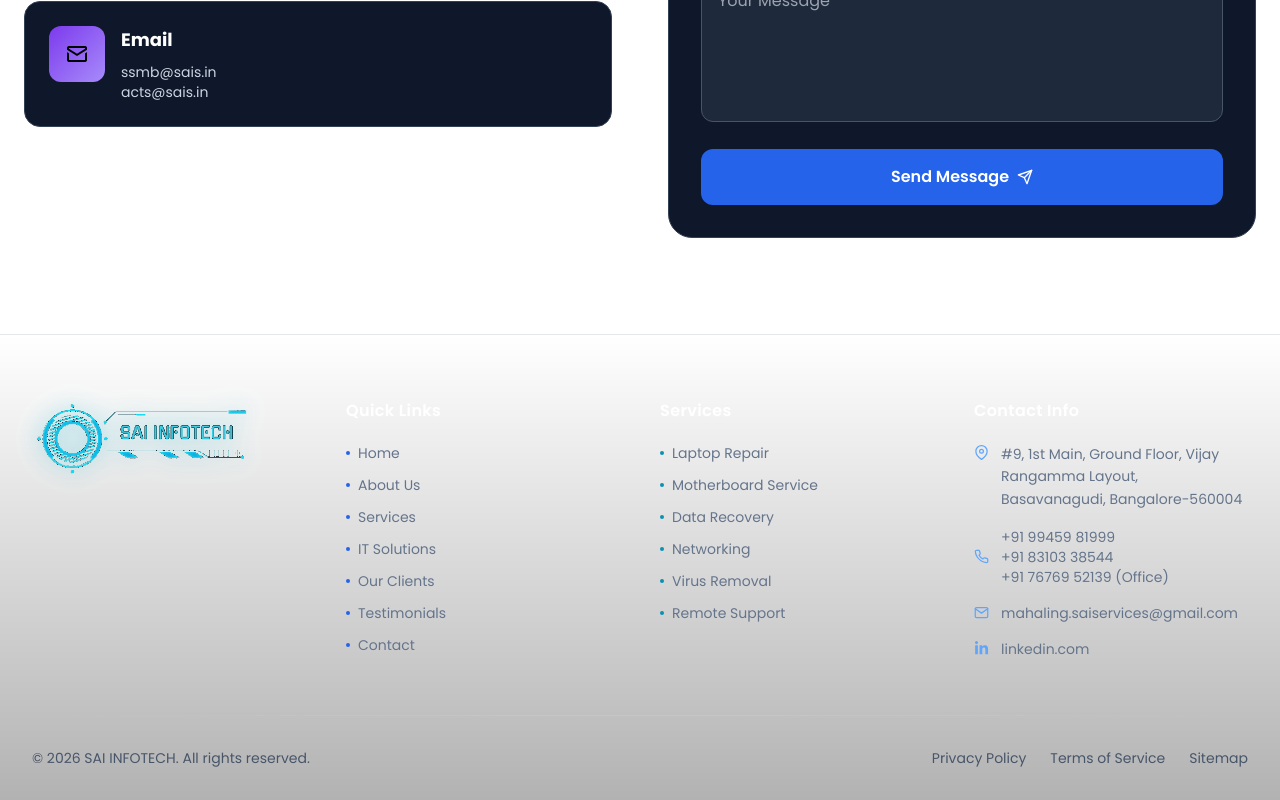
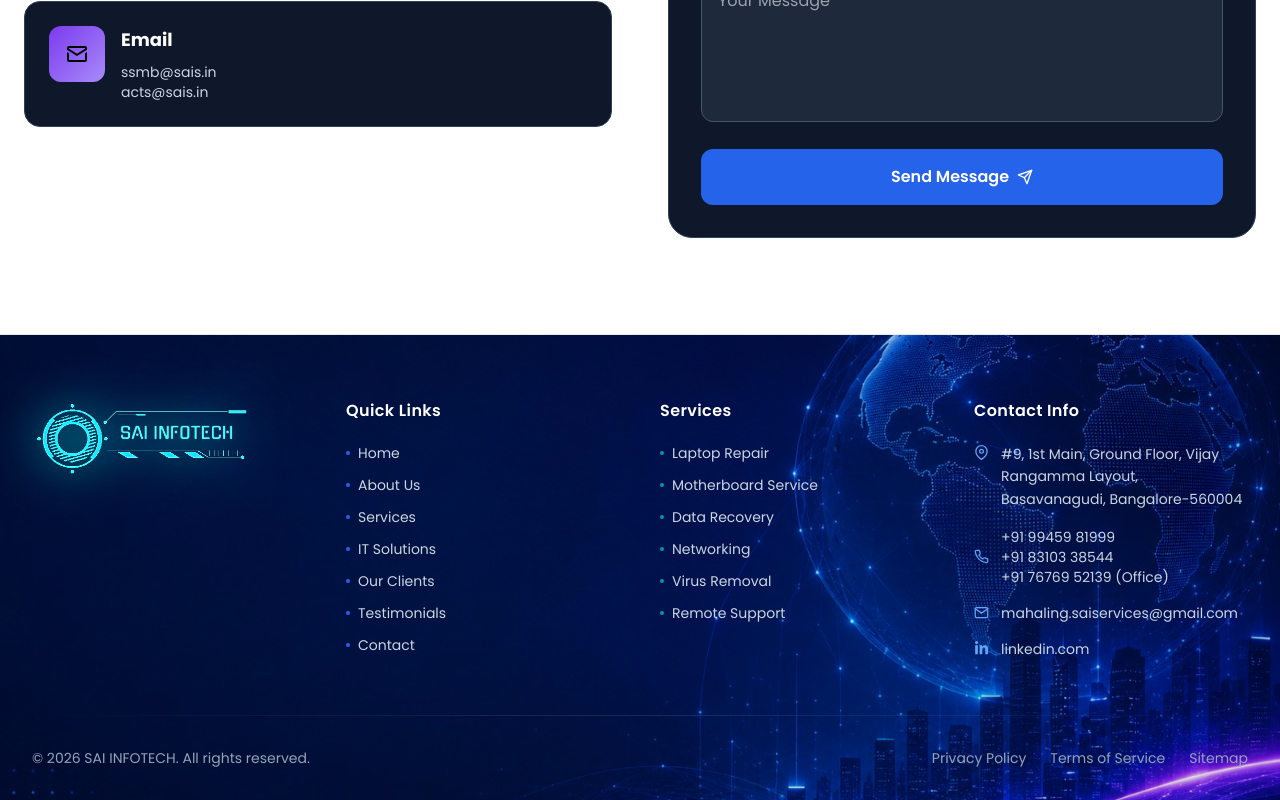
Before and after one commit to Yasir533/sai-infotech-webapp, a React (Vite) app in the folder sai-info/: page / in a window 1280 px wide. Shown: the part 4856-5656 px from the top of the page. Built offline with nearby package versions, Linux system fonts and the light colour scheme.

Commit message:
Updated futuristic footer UI and improved background visibility

```diff
--- a/sai-info/src/components/Footer.jsx
+++ b/sai-info/src/components/Footer.jsx
@@ -25,8 +25,16 @@ const serviceLinks = [
 
 export default function Footer() {
   return (
-    <footer className="relative border-t border-white/8">
-      <div className="absolute inset-0 bg-gradient-to-b from-transparent to-black/30" />
+    <footer
+      className="relative border-t border-white/8 overflow-hidden"
+      style={{
+        backgroundImage: "url('/bg.jpeg')",
+        backgroundSize: 'cover',
+        backgroundPosition: 'center',
+        backgroundRepeat: 'no-repeat'
+      }}
+    >
+      <div className="absolute inset-0 bg-black/10" />
 
       <div className="relative max-w-7xl mx-auto px-4 sm:px-6 lg:px-8 pt-16 pb-8">
 
@@ -42,7 +50,7 @@ export default function Footer() {
                 className="h-20 w-auto object-contain"
                 style={{
                   maxWidth: '260px',
-                  filter: 'drop-shadow(0 0 12px rgba(6,182,212,0.45))'
+                  filter: 'drop-shadow(0 0 25px rgba(0,255,255,0.9)) brightness(1.25)'
                 }}
               />
             </a>
@@ -59,7 +67,7 @@ export default function Footer() {
                 <li key={i}>
                   <a
                     href={link.href}
-                    className="text-slate-500 hover:text-blue-400 transition-colors text-sm flex items-center gap-2 group"
+                    className="text-slate-300 hover:text-blue-400 transition-colors text-sm flex items-center gap-2 group"
                   >
                     <span className="w-1 h-1 rounded-full bg-blue-600 group-hover:w-3 transition-all" />
                     {link.label}
@@ -80,7 +88,7 @@ export default function Footer() {
                 <li key={i}>
                   <a
                     href={link.href}
-                    className="text-slate-500 hover:text-blue-400 transition-colors text-sm flex items-center gap-2 group"
+                    className="text-slate-300 hover:text-blue-400 transition-colors text-sm flex items-center gap-2 group"
                   >
                     <span className="w-1 h-1 rounded-full bg-cyan-600 group-hover:w-3 transition-all" />
                     {link.label}
@@ -105,7 +113,7 @@ export default function Footer() {
                   size={15}
                 />
 
-                <p className="text-slate-500 text-sm leading-relaxed">
+                <p className="text-slate-300 text-sm leading-relaxed">
                   #9, 1st Main, Ground Floor, Vijay Rangamma Layout,
                   <br />
                   Basavanagudi, Bangalore-560004
@@ -122,21 +130,21 @@ export default function Footer() {
                 <div>
                   <a
                     href="tel:+919945981999"
-                    className="text-slate-500 hover:text-blue-400 transition-colors text-sm block"
+                    className="text-slate-300 hover:text-blue-400 transition-colors text-sm block"
                   >
                     +91 99459 81999
                   </a>
 
                   <a
                     href="tel:+918310338544"
-                    className="text-slate-500 hover:text-blue-400 transition-colors text-sm block"
+                    className="text-slate-300 hover:text-blue-400 transition-colors text-sm block"
                   >
                     +91 83103 38544
                   </a>
 
                   <a
                     href="tel:+917676952139"
-                    className="text-slate-500 hover:text-blue-400 transition-colors text-sm block"
+                    className="text-slate-300 hover:text-blue-400 transition-colors text-sm block"
                   >
                     +91 76769 52139 (Office)
                   </a>
@@ -152,7 +160,7 @@ export default function Footer() {
 
                 <a
                   href="mailto:mahaling.saiservices@gmail.com"
-                  className="text-slate-500 hover:text-blue-400 transition-colors text-sm break-all"
+                  className="text-slate-300 hover:text-blue-400 transition-colors text-sm break-all"
                 >
                   mahaling.saiservices@gmail.com
                 </a>
@@ -169,7 +177,7 @@ export default function Footer() {
                   href="https://linkedin.com"
                   target="_blank"
                   rel="noopener noreferrer"
-                  className="text-slate-500 hover:text-blue-400 transition-colors text-sm"
+                  className="text-slate-300 hover:text-blue-400 transition-colors text-sm"
                 >
                   linkedin.com
                 </a>
@@ -183,7 +191,7 @@ export default function Footer() {
         <div className="h-px bg-gradient-to-r from-transparent via-white/10 to-transparent mb-8" />
 
         {/* Bottom */}
-        <div className="flex flex-col sm:flex-row items-center justify-between gap-4 text-slate-600 text-sm">
+        <div className="flex flex-col sm:flex-row items-center justify-between gap-4 text-slate-400 text-sm">
           <p>
             © {new Date().getFullYear()} SAI INFOTECH. All rights reserved.
           </p>
```
